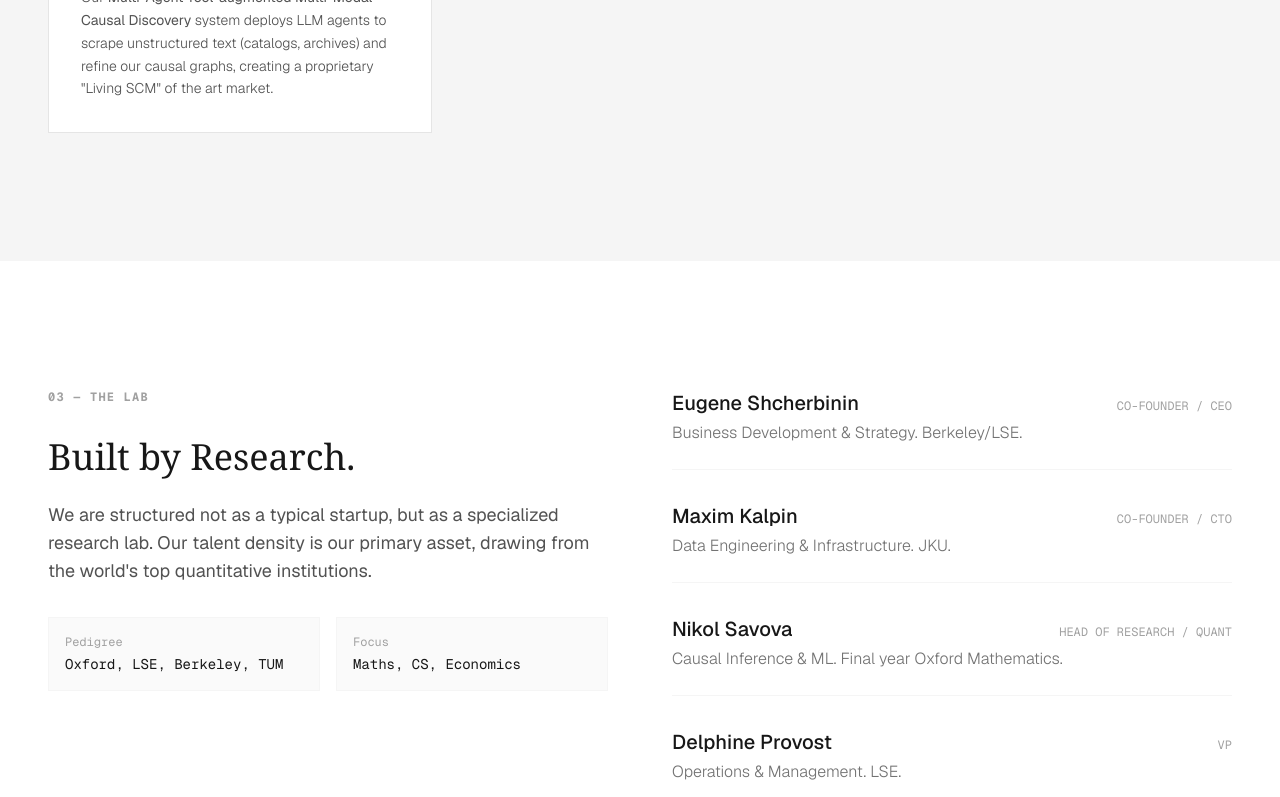
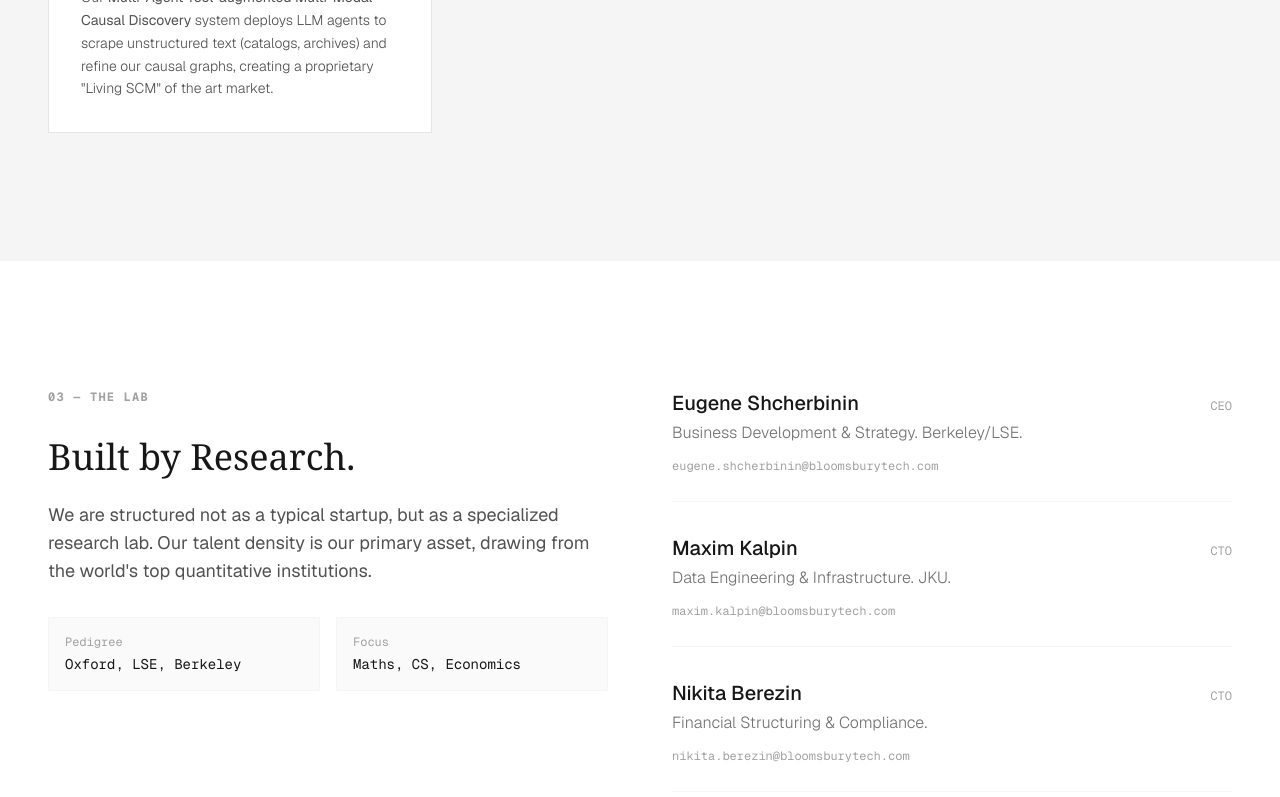
Before and after one commit to guernicastars/bloomsbury-website, a Next.js app: page / in a window 1280 px wide. Shown: the part 2000-2797 px from the top of the page. Built offline with nearby package versions, Linux system fonts and the light colour scheme.

Commit message:
Update team, contact info, and navigation links

```diff
--- a/src/app/page.tsx
+++ b/src/app/page.tsx
@@ -74,7 +74,7 @@
         <div className="font-mono font-bold tracking-tighter text-xl">
           BLOOMSBURY TECHNOLOGY
         </div>
-        <div className="hidden md:flex gap-8 font-mono text-xs uppercase tracking-widest">
+        <div className="hidden md:flex gap-8 items-center font-mono text-xs uppercase tracking-widest">
           <a href="#thesis" className="hover:opacity-50 transition-opacity">
             Thesis
           </a>
@@ -83,6 +83,9 @@
           </a>
           <a href="#team" className="hover:opacity-50 transition-opacity">
             Team
+          </a>
+          <a href="#" className="hover:opacity-50 transition-opacity">
+            Whitepapers
           </a>
           <a
             href="#contact"
@@ -290,7 +293,7 @@
                   <span className="block text-neutral-400 text-xs mb-1">
                     Pedigree
                   </span>
-                  Oxford, LSE, Berkeley, TUM
+                  Oxford, LSE, Berkeley
                 </div>
                 <div className="bg-neutral-50 p-4 border border-neutral-100">
                   <span className="block text-neutral-400 text-xs mb-1">
@@ -306,28 +309,45 @@
             {[
               {
                 name: "Eugene Shcherbinin",
-                role: "Co-Founder / CEO",
+                role: "CEO",
+                email: "eugene.shcherbinin@bloomsburytech.com",
                 desc: "Business Development & Strategy. Berkeley/LSE.",
               },
               {
                 name: "Maxim Kalpin",
-                role: "Co-Founder / CTO",
+                role: "CTO",
+                email: "maxim.kalpin@bloomsburytech.com",
                 desc: "Data Engineering & Infrastructure. JKU.",
               },
               {
+                name: "Nikita Berezin",
+                role: "CTO",
+                email: "nikita.berezin@bloomsburytech.com",
+                desc: "Financial Structuring & Compliance.",
+              },
+              {
+                name: "Delphine Provost",
+                role: "COO",
+                email: "delphine.provost@bloomsburytech.com",
+                desc: "Operations & Management. LSE.",
+              },
+              {
+                name: "Eugene Brotons Batista",
+                role: "Vice President",
+                email: "eugene.brotonsbatista@bloomsburytech.com",
+                desc: "Strategy & Operations.",
+              },
+              {
                 name: "Nikol Savova",
-                role: "Head of Research / Quant",
+                role: "VP, Head of Quant Research",
+                email: "nikol.savova@bloomsburytech.com",
                 desc: "Causal Inference & ML. Final year Oxford Mathematics.",
               },
               {
-                name: "Delphine Provost",
-                role: "VP",
-                desc: "Operations & Management. LSE.",
-              },
-              {
-                name: "Nikita Berezin",
-                role: "CFO / Legal",
-                desc: "Financial Structuring & Compliance.",
+                name: "Andrew Vavrunek",
+                role: "VC Relations",
+                email: "andrew.vavrunek@bloomsburytech.com",
+                desc: "Investor Relations & Partnerships.",
               },
             ].map((member, i) => (
               <FadeIn key={i} delay={0.1 * i}>
@@ -338,7 +358,13 @@
                       {member.role}
                     </span>
                   </div>
-                  <p className="text-neutral-500 font-light">{member.desc}</p>
+                  <p className="text-neutral-500 font-light mb-2">{member.desc}</p>
+                  <a
+                    href={`mailto:${member.email}`}
+                    className="text-xs font-mono text-neutral-400 hover:text-black transition-colors"
+                  >
+                    {member.email}
+                  </a>
                 </div>
               </FadeIn>
             ))}
@@ -358,11 +384,11 @@
             </h2>
             <div className="flex flex-col gap-4">
               <a
-                href="mailto:eugene@bloomsbury.tech"
+                href="mailto:eugene.shcherbinin@bloomsburytech.com"
                 className="group flex items-center gap-4 text-xl hover:text-neutral-300 transition-colors"
               >
                 <span className="border-b border-neutral-700 pb-1 group-hover:border-white transition-colors">
-                  eugene@bloomsbury.tech
+                  eugene.shcherbinin@bloomsburytech.com
                 </span>
                 <ArrowRight className="group-hover:translate-x-2 transition-transform" />
               </a>
@@ -385,7 +411,7 @@
                 LinkedIn
               </a>
               <a href="#" className="block hover:text-white transition-colors">
-                Twitter
+                Whitepapers
               </a>
             </div>
           </div>
```
